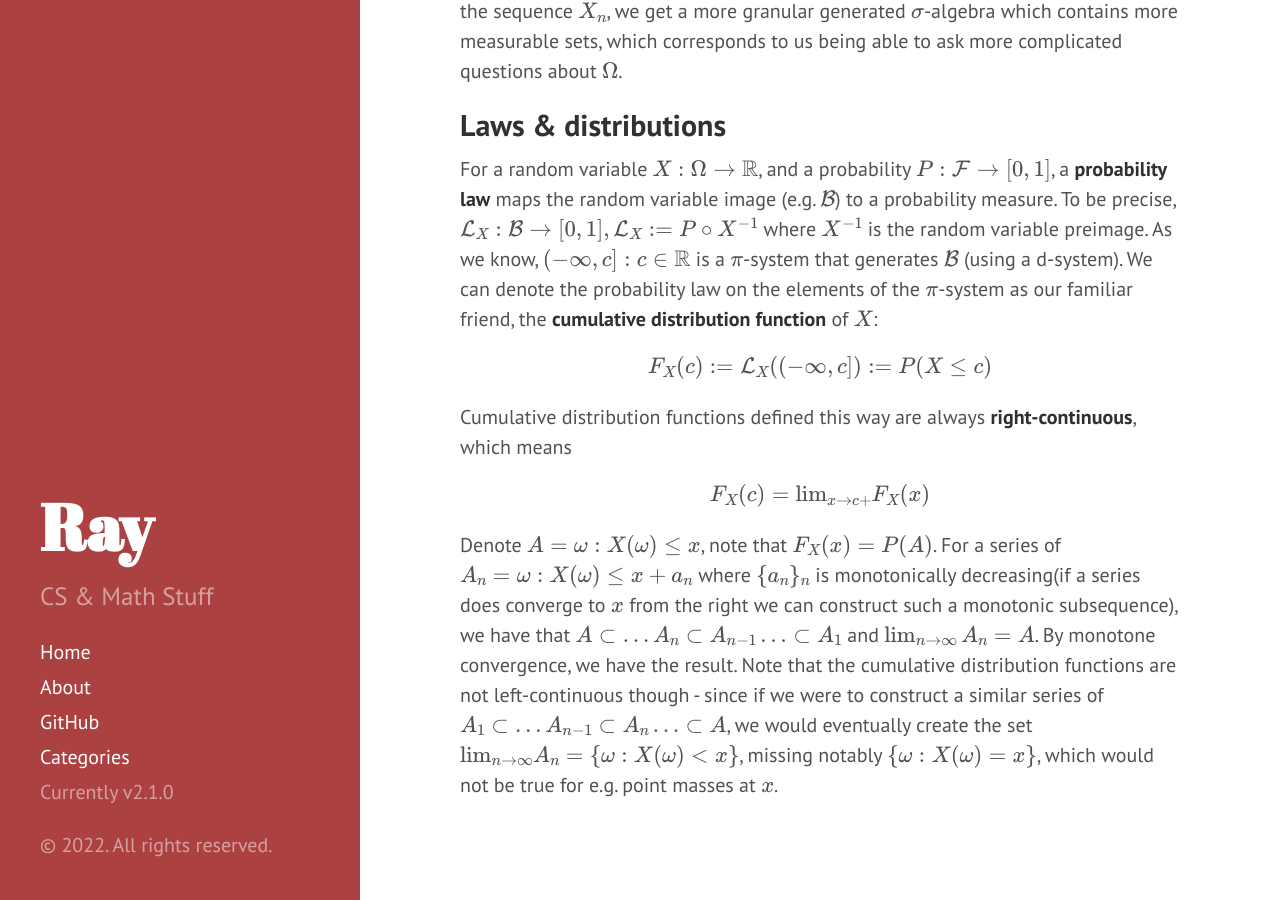
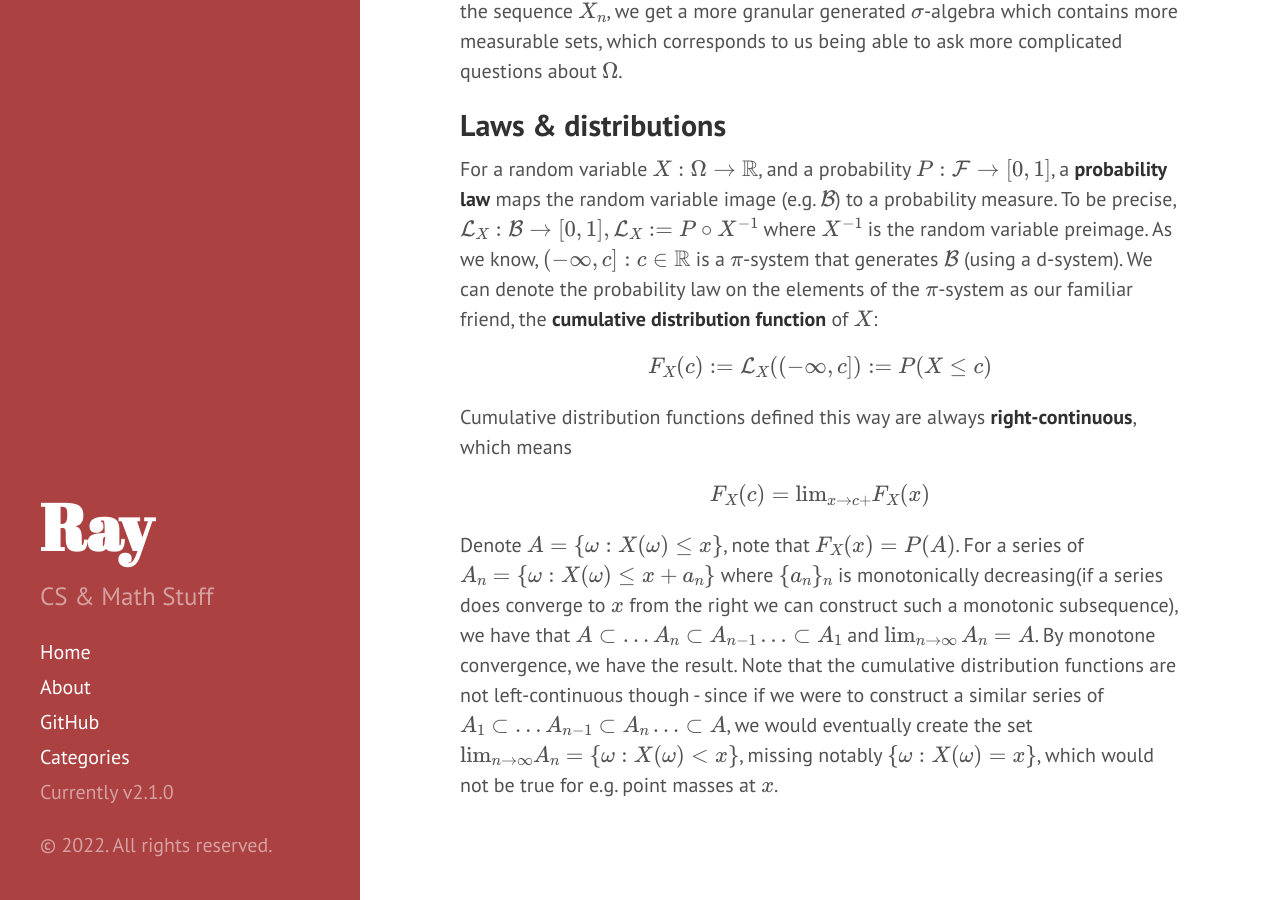
Before and after one commit to OneRaynyDay/oneraynyday.github.io, a Jekyll site: the page built from _posts/2022-09-11-Random-Variables.md, in a window 1280 px wide and 900 px high, scrolled down 1281 px. Built offline with Jekyll 4.4.1, drawn with Linux system fonts in a browser that asks for light colours; formulas are drawn with MathJax 3; comment, search, counter and statistics services are not loaded; some of the changed text lies outside the part shown.

Commit message:
more formatting

```diff
--- a/_posts/2022-09-11-Random-Variables.md
+++ b/_posts/2022-09-11-Random-Variables.md
@@ -13,7 +13,7 @@ Random variables aren't actually variables. They're measurable functions (see pr
 ## Why do we care?
 Why do we work with random variables instead of the probability space $(\Omega, \mathcal{F}, P)$ in the first place? This is more of a philosophical question about statistics than a concrete explanation, but I'll try my best:
 
-We often deal with discrete decisions based of uncountably many outcomes. When we want to go outside, our brain asks "is it going to be hot or cold?". When we perform experiments to either reject or fail to reject the null hypothesis, we are tasked also with a binary outcome. Temperature range can be expressed as  $[0, \infty) \subset \mathbb{R}$, and there are uncountably many outcomes. We don't really ask the question "will the temperature be exactly 3 degrees Kelvin" to decide whether we should wear a heavy coat, but instead we express it in terms of $P(\{\omega: \omega \leq T\})$ as "what's the probability it's going to be cold, i.e. below some threshold temperature $T$". An intuitive way to represent this is via a random variable:
+We often deal with discrete decisions based of uncountably many outcomes. When we want to go outside, our brain asks "is it going to be hot or cold?". When we perform experiments to either reject or fail to reject the null hypothesis, we are tasked also with a binary outcome. Temperature range can be expressed as  $[0, \infty) \subset \mathbb{R}$, and there are uncountably many outcomes. We don't really ask the question "will the temperature be exactly 3 degrees Kelvin" to decide whether we should wear a heavy coat, but instead we express it in terms of $$P(\{\omega: \omega \leq T\})$$ as "what's the probability it's going to be cold, i.e. below some threshold temperature $T$". An intuitive way to represent this is via a random variable:
 
 $$
 X = \begin{cases}
@@ -53,6 +53,6 @@ $$
 F_X(c) = \text{lim}_{x \to c+} F_X(x)
 $$
 
-Denote $A = \{\omega : X(\omega) \leq x\}$, note that $F_X(x) = P(A)$. For a series of $A_n = \{\omega: X(\omega) \leq x + a_n\}$ where $$\{a_n\}_n$$ is monotonically decreasing(if a series does converge to $x$ from the right we can construct such a monotonic subsequence), we have that $A \subset ... A_n \subset A_{n-1} ... \subset A_1$ and $\lim_{n \to \infty} A_n = A$. By monotone convergence, we have the result. Note that the cumulative distribution functions are not left-continuous though - since if we were to construct a similar series of $A_1 \subset ... A_{n-1} \subset A_n ... \subset A$, we would eventually create the set $$\text{lim}_{n \to \infty} A_n = \{\omega : X(\omega) < x\}$$, missing notably $$\{\omega : X(\omega) = x\}$$, which would not be true for e.g. point masses at $x$.
+Denote $$A = \{\omega : X(\omega) \leq x\}$$, note that $F_X(x) = P(A)$. For a series of $$A_n = \{\omega: X(\omega) \leq x + a_n\}$$ where $$\{a_n\}_n$$ is monotonically decreasing(if a series does converge to $x$ from the right we can construct such a monotonic subsequence), we have that $A \subset ... A_n \subset A_{n-1} ... \subset A_1$ and $\lim_{n \to \infty} A_n = A$. By monotone convergence, we have the result. Note that the cumulative distribution functions are not left-continuous though - since if we were to construct a similar series of $A_1 \subset ... A_{n-1} \subset A_n ... \subset A$, we would eventually create the set $$\text{lim}_{n \to \infty} A_n = \{\omega : X(\omega) < x\}$$, missing notably $$\{\omega : X(\omega) = x\}$$, which would not be true for e.g. point masses at $x$.
 
 <script src="https://utteranc.es/client.js" repo="OneRaynyDay/oneraynyday.github.io" issue-term="pathname" theme="github-light" crossorigin="anonymous" async> </script>
```
